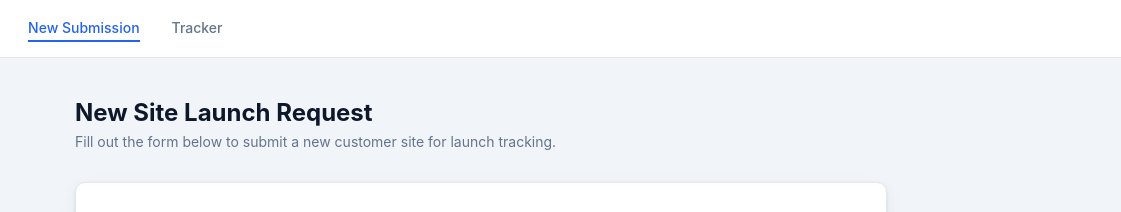
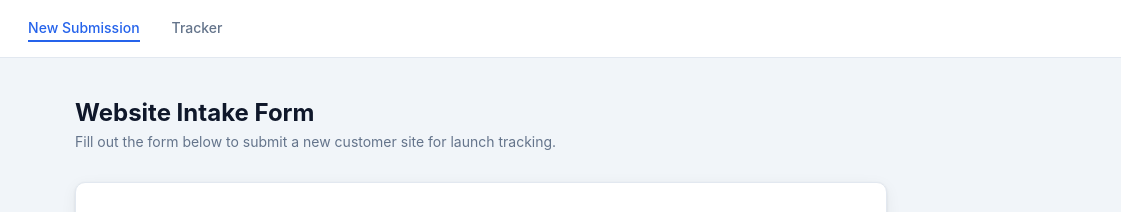
Before and after one commit to danielpalella/site-launch-tracker, a website: page public/index.html in a window 1280 px wide. Shown: the top 212 px of the page, 159-1280 px from the left. Drawn offline with Linux system fonts and the light colour scheme.

Commit message:
rename heading to Website Intake Form

```diff
--- a/public/index.html
+++ b/public/index.html
@@ -18,7 +18,7 @@
 </nav>
 
 <div class="page">
-  <h1>New Site Launch Request</h1>
+  <h1>Website Intake Form</h1>
   <p class="subtitle">Fill out the form below to submit a new customer site for launch tracking.</p>
 
   <div class="card" id="form-card">
```
